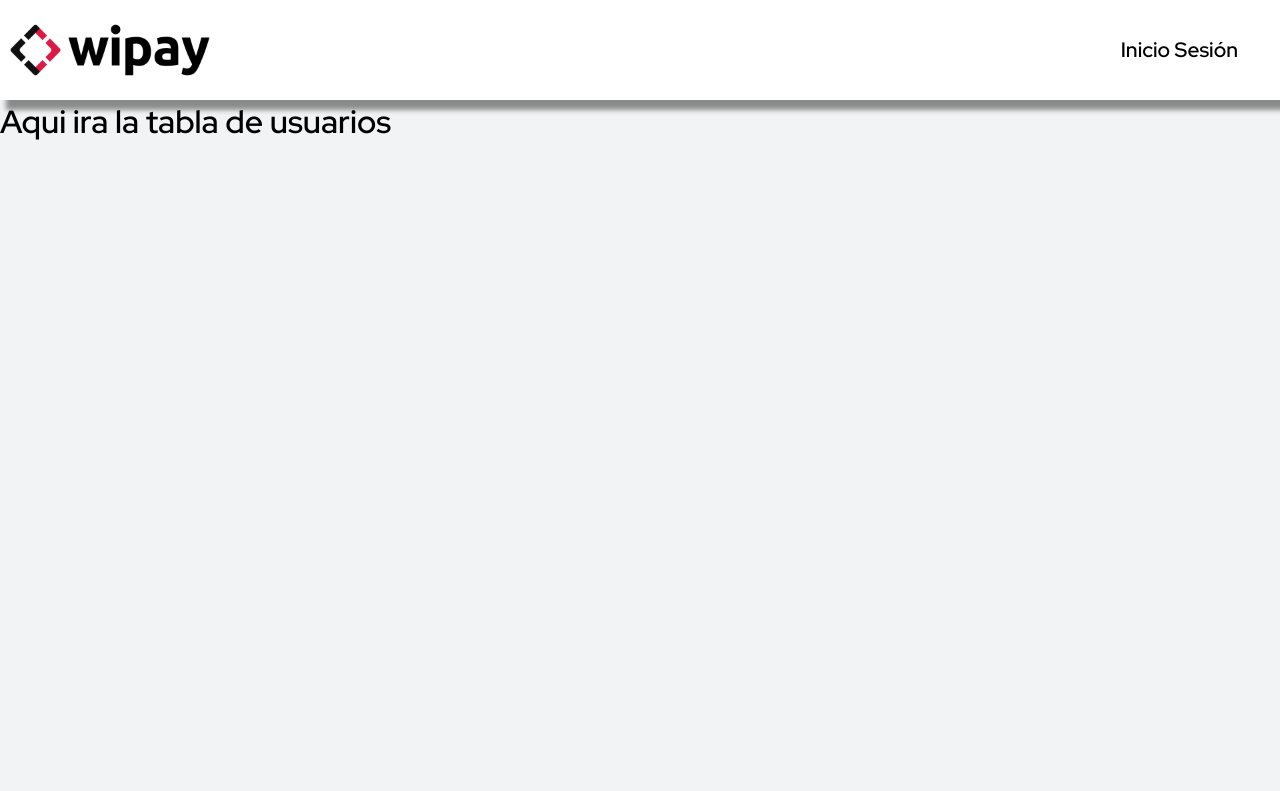
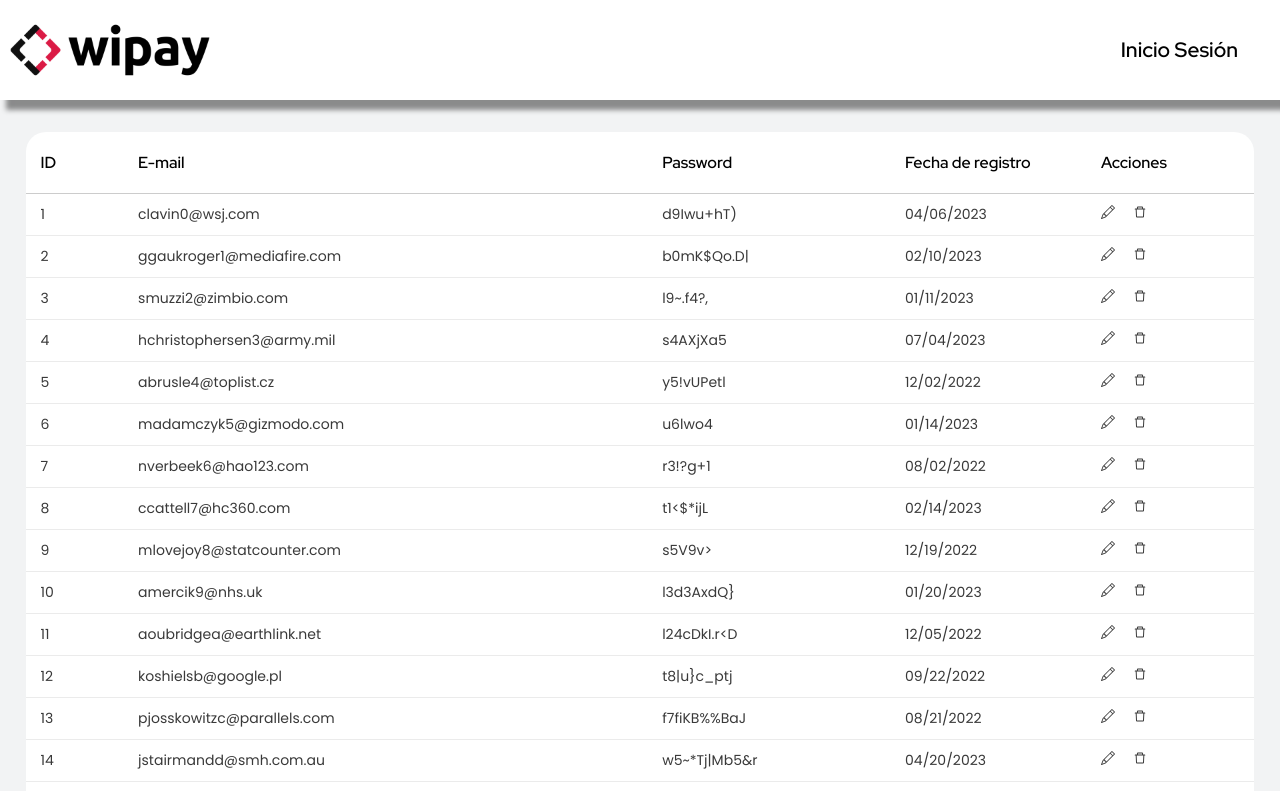
Before and after one commit to Moyrasc/Prueba-Tecnica-Wipay, a React (Vite) app: page /usuarios in a window 1280 px wide. Shown: the top 791 px of the page. Built offline with nearby package versions, Linux system fonts and the light colour scheme.

Commit message:
create table view and styes

```diff
--- a/index.html
+++ b/index.html
@@ -1,16 +1,23 @@
 <!DOCTYPE html>
 <html lang="en">
+
 <head>
   <meta charset="UTF-8" />
   <link rel="icon" type="image/svg+xml" href="/vite.svg" />
   <meta name="viewport" content="width=device-width, initial-scale=1.0" />
   <link rel="preconnect" href="https://fonts.googleapis.com">
   <link rel="preconnect" href="https://fonts.gstatic.com" crossorigin>
-    <link href="https://fonts.googleapis.com/css2?family=Red+Hat+Display:ital,wght@0,400;0,600;1,700&display=swap" rel="stylesheet">
+  <link href="https://fonts.googleapis.com/css2?family=Red+Hat+Display:ital,wght@0,400;0,600;1,700&display=swap"
+    rel="stylesheet">
+  <link rel="preconnect" href="https://fonts.googleapis.com">
+  <link rel="preconnect" href="https://fonts.gstatic.com" crossorigin>
+  <link href="https://fonts.googleapis.com/css2?family=Poppins:wght@100;400;600&display=swap" rel="stylesheet">
   <title>Wipay</title>
 </head>
+
 <body>
   <div id="root"></div>
   <script type="module" src="/src/main.jsx"></script>
 </body>
+
 </html>
--- /dev/null
+++ b/src/components/Table/Table.jsx
@@ -0,0 +1,35 @@
+import { StyledTable } from '../../components/Table/TableStyled'
+import Data from '../../data/users.json'
+import { BsPencil } from 'react-icons/bs'
+import { AiOutlineDelete } from 'react-icons/ai'
+
+const Table = () => {
+  return (
+    <StyledTable>
+      <thead>
+        <tr>
+          <th>ID</th>
+          <th>E-mail</th>
+          <th>Password</th>
+          <th>Fecha de registro</th>
+          <th>Acciones</th>
+        </tr>
+      </thead>
+      {Data.map((user, i) => {
+        return (
+          <tr key={user.id}>
+            <td>{user.id}</td>
+            <td>{user.email}</td>
+            <td>{user.password}</td>
+            <td>{user.create_user}</td>
+            <td><BsPencil /><span style={{ marginLeft: '18px' }}><AiOutlineDelete /></span></td>
+          </tr>
+        )
+      })}
+
+      <tbody />
+    </StyledTable>
+  )
+}
+
+export default Table
--- /dev/null
+++ b/src/components/Table/TableStyled.jsx
@@ -0,0 +1,37 @@
+import styled from 'styled-components'
+const FilterTable = styled.div`
+  display: flex;
+  height: 50px;
+  margin: 30px 0px;
+
+`
+
+const StyledTable = styled.table`
+    margin-top:2rem;
+    border-collapse: collapse;
+    width: 96%;
+    background-color: #ffffff;
+    border-radius: 20px;
+    td {
+        border-bottom: 1px solid #EBEBEB;
+        color: #393939;
+        font-family: 'Poppins', sans-serif;
+        font-size: 14px;
+        text-align: left;
+        padding: 10px 15px;
+        width: 50px;
+
+    }
+    th {
+        text-align: left;
+        border-bottom: 1px solid #cccccc;
+        padding: 20px 15px;
+        }
+
+`
+
+export {
+  StyledTable,
+  FilterTable
+
+}
--- a/src/views/TableUsers.jsx
+++ b/src/views/TableUsers.jsx
@@ -1,8 +1,15 @@
+import Table from '../components/Table/Table'
+import { ContainerTable } from './TableUsersStyled'
+
 const TableUsers = () => {
   return (
-    <div>
-      <h1>Aqui ira la tabla de usuarios</h1>
-    </div>
+    <>
+      <ContainerTable>
+        <Table />
+      </ContainerTable>
+
+    </>
+
   )
 }
 
--- a/src/views/TableUsersStyled.jsx
+++ b/src/views/TableUsersStyled.jsx
@@ -0,0 +1,12 @@
+import styled from 'styled-components'
+
+const ContainerTable = styled.div`
+
+display: flex;
+justify-content: center;
+
+`
+
+export {
+  ContainerTable
+}
```
Lines whose indentation alone changed are shown as unchanged.
